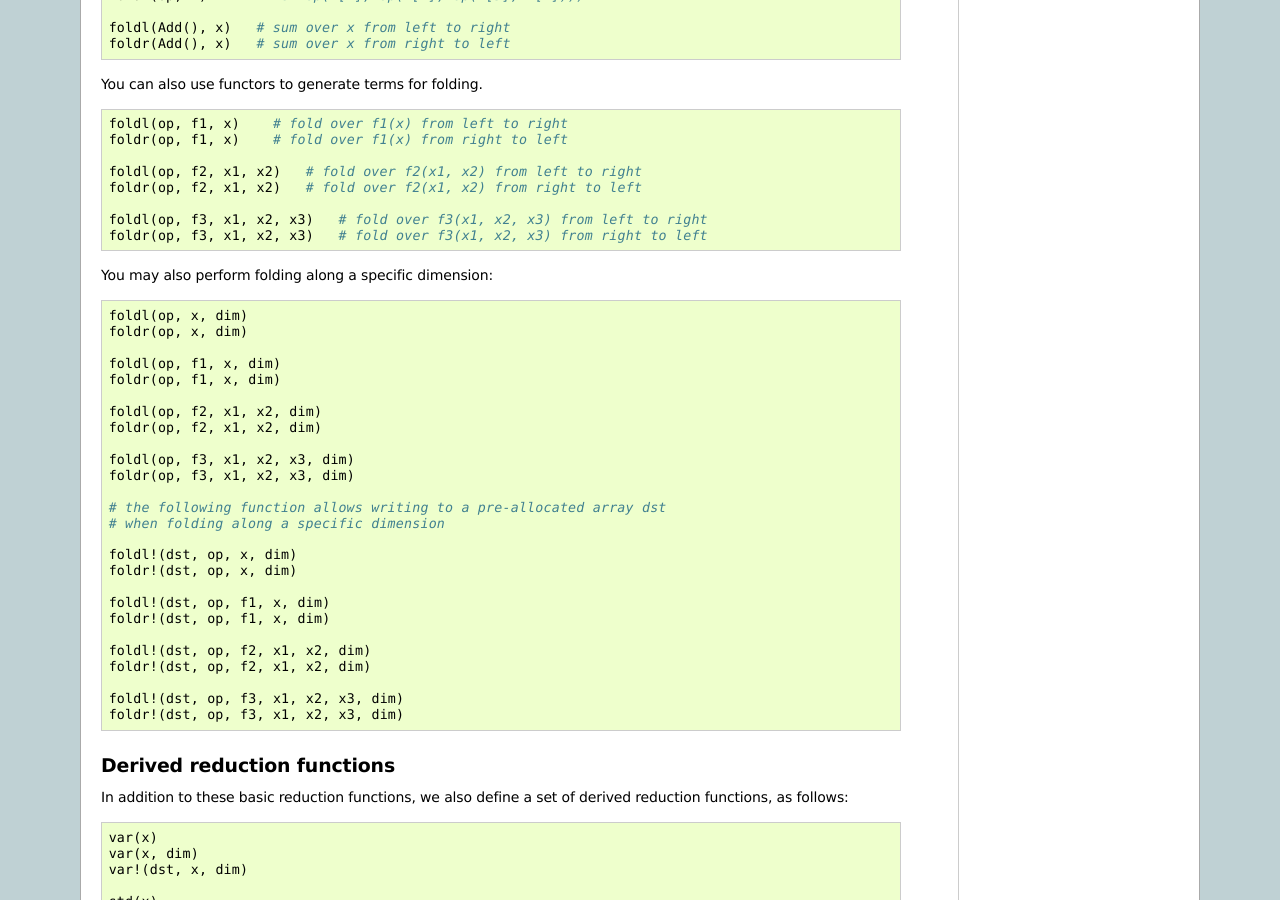
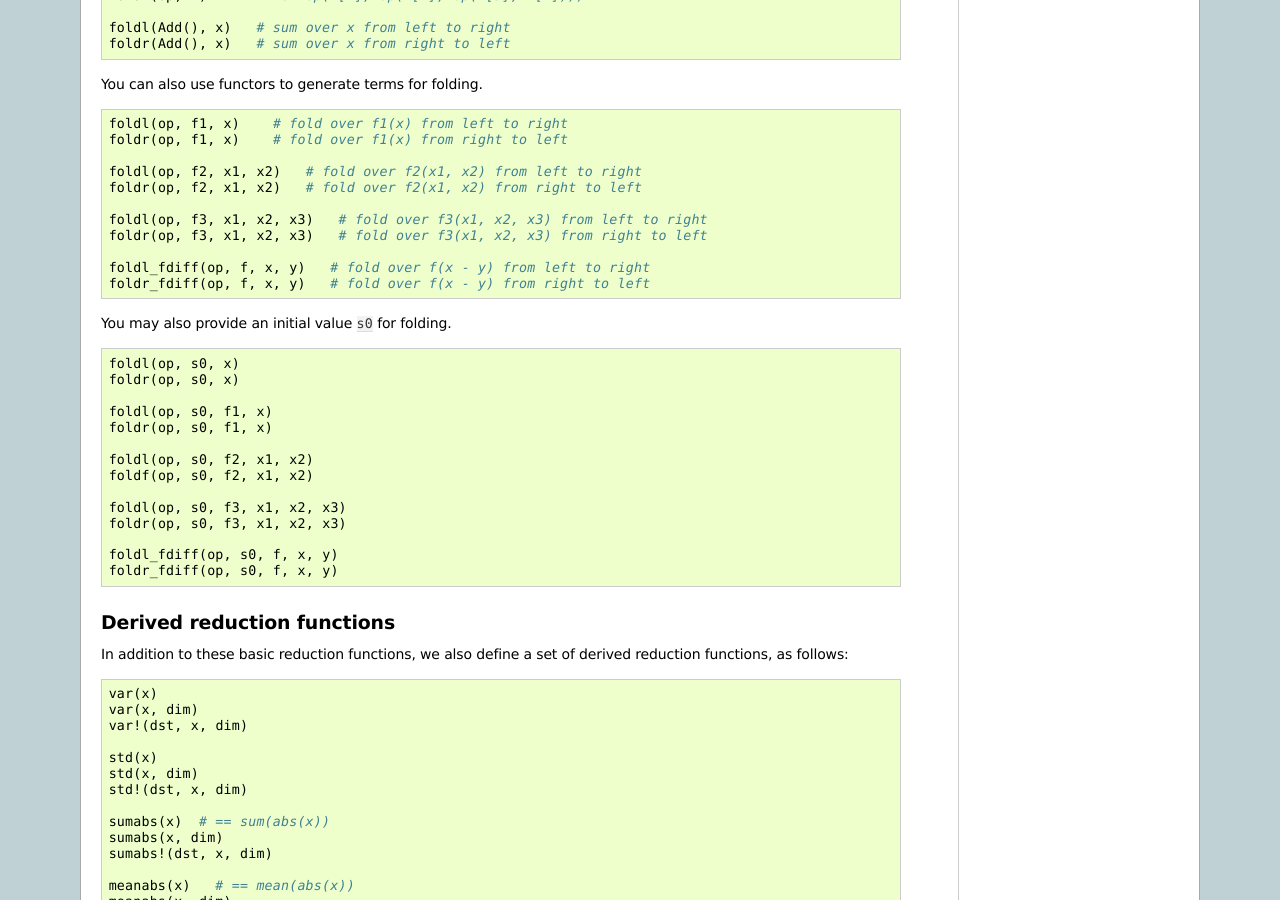
Before and after one commit to lindahua/NumericExtensions.jl, a Sphinx documentation site: the page built from doc/source/reduction.rst, in a window 1280 px wide and 900 px high, scrolled down 1871 px. Built offline with Sphinx 7.4.7, drawn with Linux system fonts in a browser that asks for light colours; formulas are drawn with MathJax 3.

```diff
--- a/doc/source/reduction.rst
+++ b/doc/source/reduction.rst
@@ -132,36 +132,27 @@ You can also use functors to generate terms for folding.
     foldl(op, f3, x1, x2, x3)   # fold over f3(x1, x2, x3) from left to right
     foldr(op, f3, x1, x2, x3)   # fold over f3(x1, x2, x3) from right to left
 
-You may also perform folding along a specific dimension:
+    foldl_fdiff(op, f, x, y)   # fold over f(x - y) from left to right
+    foldr_fdiff(op, f, x, y)   # fold over f(x - y) from right to left
+
+You may also provide an initial value ``s0`` for folding.
 
 .. code-block:: julia
 
-    foldl(op, x, dim)
-    foldr(op, x, dim)
+    foldl(op, s0, x)
+    foldr(op, s0, x)
 
-    foldl(op, f1, x, dim)
-    foldr(op, f1, x, dim)
+    foldl(op, s0, f1, x)
+    foldr(op, s0, f1, x)
 
-    foldl(op, f2, x1, x2, dim)
-    foldr(op, f2, x1, x2, dim)
+    foldl(op, s0, f2, x1, x2)
+    foldf(op, s0, f2, x1, x2)
 
-    foldl(op, f3, x1, x2, x3, dim)
-    foldr(op, f3, x1, x2, x3, dim)
+    foldl(op, s0, f3, x1, x2, x3)
+    foldr(op, s0, f3, x1, x2, x3)
 
-    # the following function allows writing to a pre-allocated array dst
-    # when folding along a specific dimension
-
-    foldl!(dst, op, x, dim)
-    foldr!(dst, op, x, dim)
-
-    foldl!(dst, op, f1, x, dim)
-    foldr!(dst, op, f1, x, dim)
-
-    foldl!(dst, op, f2, x1, x2, dim)
-    foldr!(dst, op, f2, x1, x2, dim)
-
-    foldl!(dst, op, f3, x1, x2, x3, dim)
-    foldr!(dst, op, f3, x1, x2, x3, dim)
+    foldl_fdiff(op, s0, f, x, y)
+    foldr_fdiff(op, s0, f, x, y)
 
 
 
```
Also changed, not shown: README.md (+29 -27 lines).
